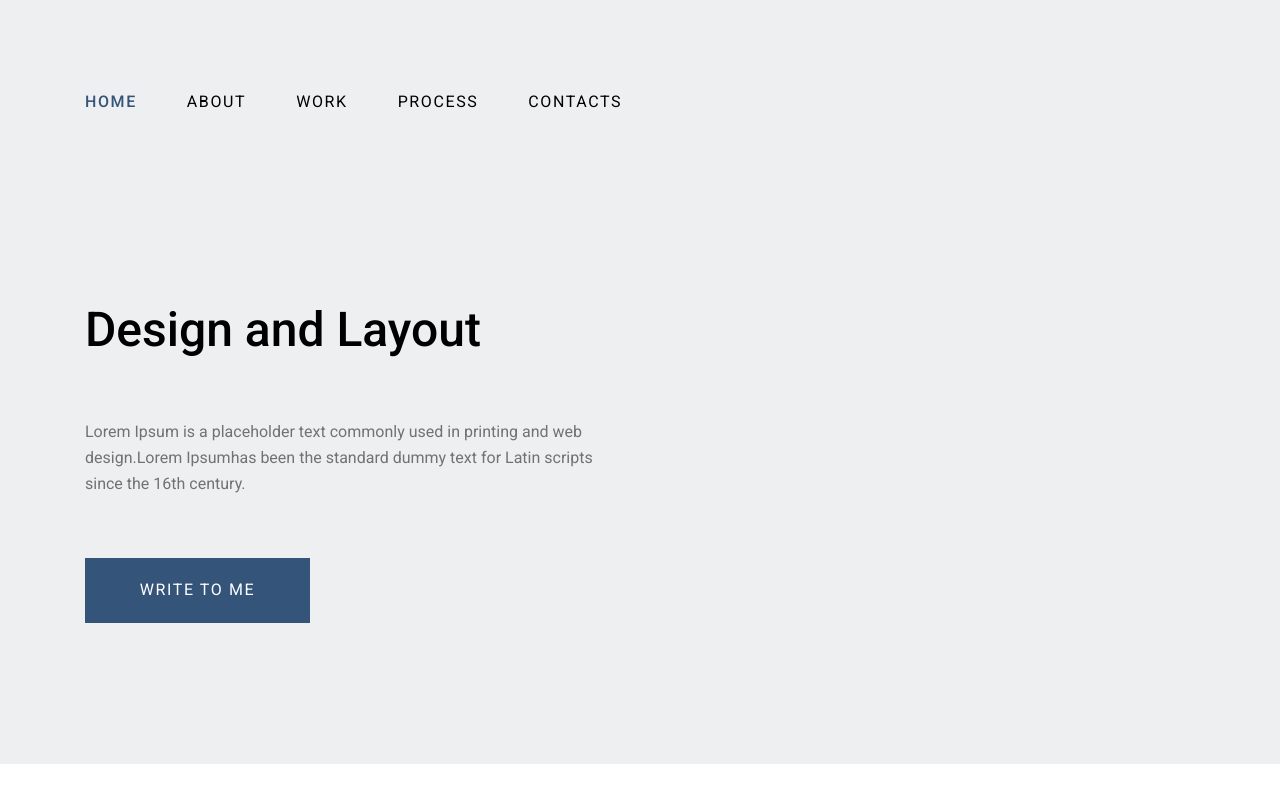
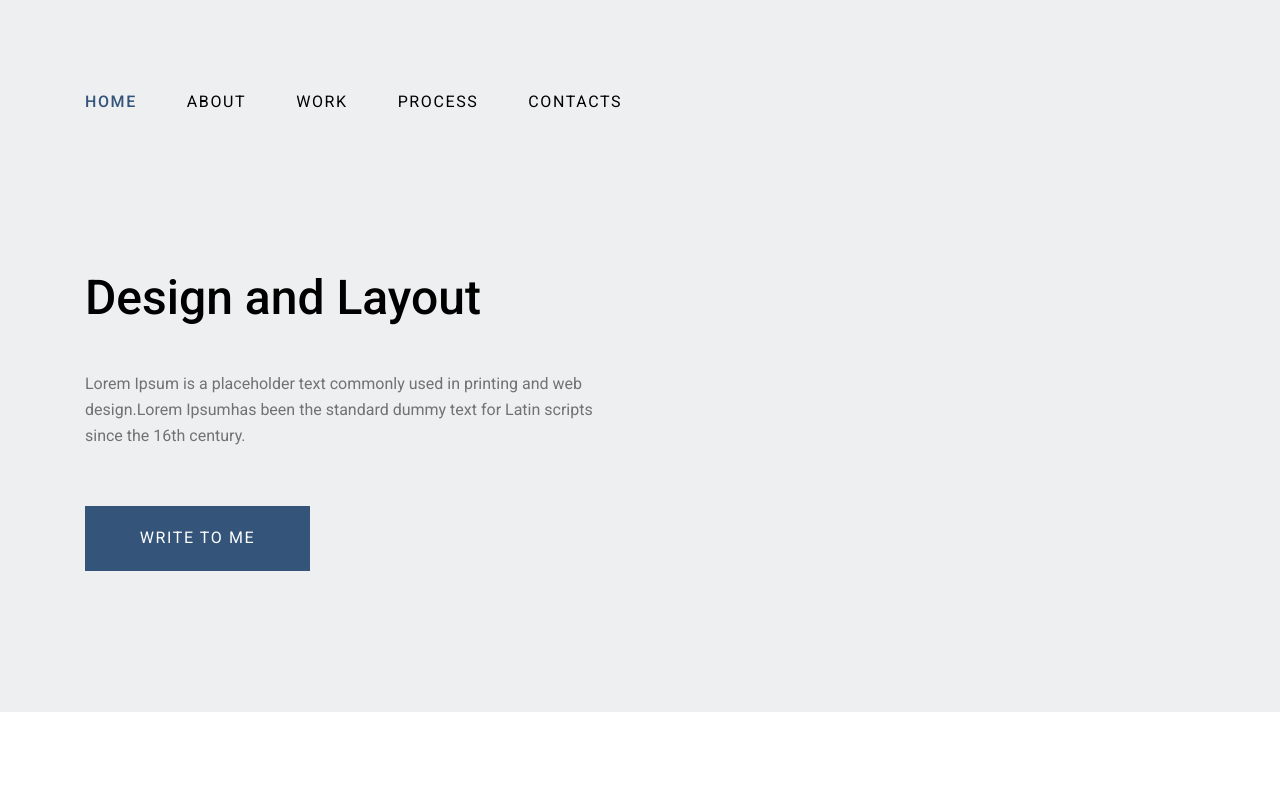
Before and after one commit to Viktoria057/Lesson7, a plain HTML site: page index.html in a window 1280 px wide. Shown: the top 800 px of the page. Drawn offline with Linux system fonts and the light colour scheme.

```diff
--- a/css/style.css
+++ b/css/style.css
@@ -77,9 +77,6 @@
   margin-bottom: 144px;
 }
 
-.hero__title {
-    margin-bottom: 60px;
-}
 .navbar__link{
     position: relative;
     display: block;
@@ -129,8 +126,13 @@
     max-width: 540px;
 }
 
+.hero__title {
+  margin-bottom: 60px;
+  margin: 0 0 44px;
+}
+
 .hero__description{
-    margin-bottom: 60px;
+    margin-bottom: 56px;
     color:var(--color-secondary);
 }
 
```
